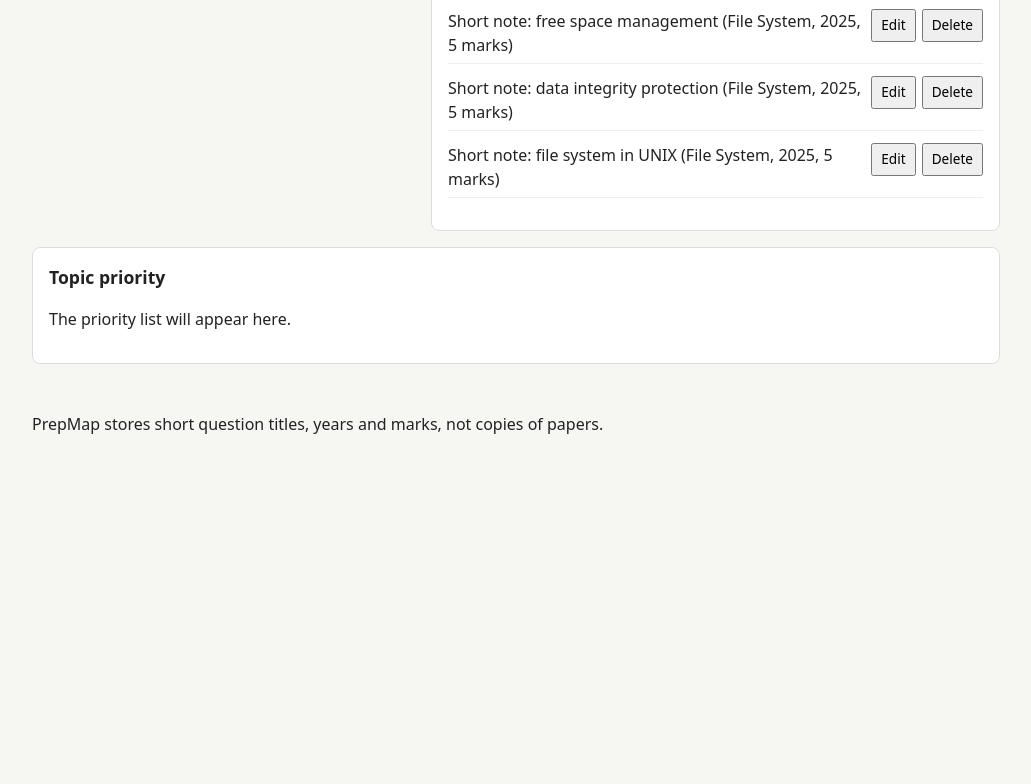
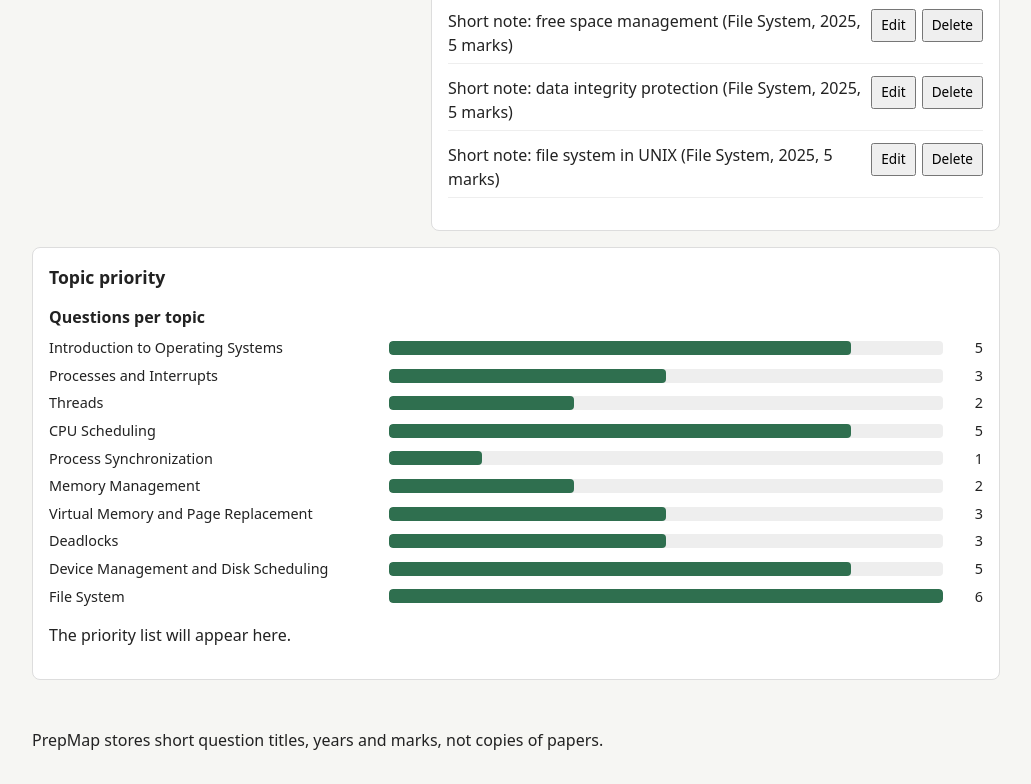
Before and after one commit to Riyaa1406/prepmap, a plain HTML site: page index.html in a window 1280 px wide. Shown: the part 2470-3254 px from the top of the page, without its empty margins (124-1155 px from the left). Before the commit the page ends 2938 px from the top, so only its background shows below. Drawn offline with Linux system fonts and the light colour scheme.

Commit message:
Day 14: topic frequency chart

```diff
--- a/index.html
+++ b/index.html
@@ -84,8 +84,10 @@
       </ul>
     </section>
 
-    <section id="stats-section">
+        <section id="stats-section">
       <h2>Topic priority</h2>
+      <h3>Questions per topic</h3>
+      <div id="chart"></div>
       <div id="stats">
         <p>The priority list will appear here.</p>
       </div>
--- a/script.js
+++ b/script.js
@@ -17,6 +17,7 @@ const filterSubject = document.querySelector("#filter-subject");
 const filterTopic = document.querySelector("#filter-topic");
 const filterYear = document.querySelector("#filter-year");
 const filterText = document.querySelector("#filter-text");
+const chart = document.querySelector("#chart");
 
 function topicName(topicId) {
   const topic = topics.find((t) => t.id === topicId);
@@ -124,7 +125,38 @@ function showErrors(errors) {
     document.querySelector(`#error-${field}`).textContent = errors[field] || "";
   });
 }
+// One bar per topic. Width = this topic's count as a share of the biggest count.
+function renderChart() {
+  const counts = countByTopic(state.questions);
+  const max = Math.max(1, ...Object.values(counts));
 
+  chart.innerHTML = "";
+
+  topics.forEach((t) => {
+    const count = counts[t.id] || 0;
+
+    const row = document.createElement("div");
+    row.className = "bar-row";
+
+    const label = document.createElement("span");
+    label.textContent = t.name;
+
+    const track = document.createElement("span");
+    track.className = "bar-track";
+
+    const fill = document.createElement("span");
+    fill.className = "bar-fill";
+    fill.style.width = `${(count / max) * 100}%`;
+    track.appendChild(fill);
+
+    const number = document.createElement("span");
+    number.className = "bar-count";
+    number.textContent = count;
+
+    row.append(label, track, number);
+    chart.appendChild(row);
+  });
+}
 // ----- Drawing the page -----
 
 function render() {
@@ -158,6 +190,7 @@ function render() {
   });
 
   countText.textContent = `Showing ${visible.length} of ${state.questions.length} questions`;
+  renderChart();
 }
 
 // ----- Edit and delete -----
--- a/styles.css
+++ b/styles.css
@@ -117,3 +117,36 @@ button {
   padding: 4px 8px;
   font-size: 0.85rem;
 }
+#stats-section h3 {
+  font-size: 1rem;
+  margin: 0 0 8px;
+}
+
+.bar-row {
+  display: grid;
+  grid-template-columns: minmax(110px, 1.2fr) 2fr 2rem;
+  align-items: center;
+  gap: 8px;
+  margin-bottom: 6px;
+  font-size: 0.9rem;
+}
+
+.bar-track {
+  display: block;
+  height: 14px;
+  background: #eee;
+  border-radius: 4px;
+  overflow: hidden;
+}
+
+.bar-fill {
+  display: block;
+  height: 100%;
+  background: #2f6f4f;
+  border-radius: 4px;
+}
+
+.bar-count {
+  text-align: right;
+  font-variant-numeric: tabular-nums;
+}
```
Also changed, not shown: 1 other file.
